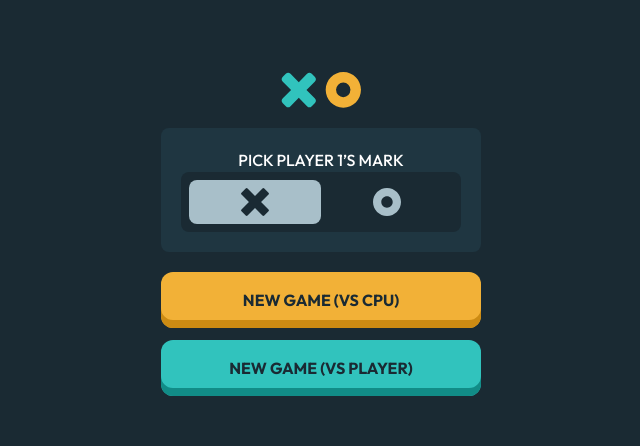
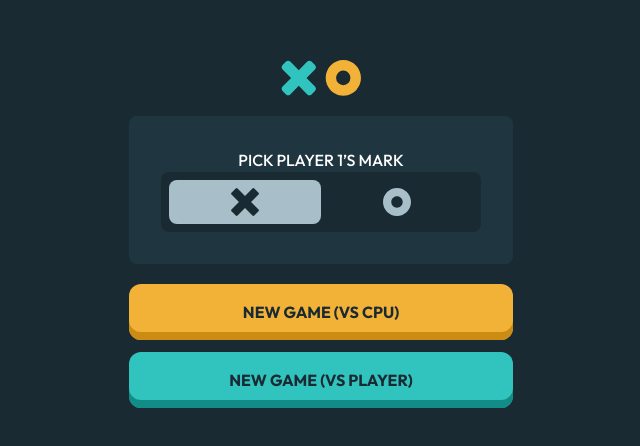
Before and after one commit to JhodaDev/tic-tac-toe, a React (Vite) app: page / in a window 1280 px wide. Shown: the part 166-612 px from the top of the page, without its empty margins (319-959 px from the left). Built offline with nearby package versions, Linux system fonts and the light colour scheme.

Commit message:
add motion

```diff
--- a/package.json
+++ b/package.json
@@ -9,6 +9,7 @@
     "preview": "vite preview"
   },
   "dependencies": {
+    "framer-motion": "^8.5.4",
     "prop-types": "^15.8.1",
     "react": "^18.2.0",
     "react-dom": "^18.2.0",
--- a/src/components/Board.jsx
+++ b/src/components/Board.jsx
@@ -1,3 +1,4 @@
+import { motion } from 'framer-motion'
 import { useEffect } from 'react'
 import { toggleModal } from '../helpers/showModal'
 import { useCpu } from '../hooks/useCpu'
@@ -23,7 +24,7 @@ export const Board = () => {
   }, [player.winners])
 
   return (
-    <div className='max-w-xs mx-auto w-full xl:max-w-md'>
+    <motion.div animate={{ x: [80, 0], opacity: [0, 1] }} transition={{ duration: 1, ease: 'easeInOut' }} className='max-w-xs mx-auto w-full xl:max-w-md'>
         <div className='grid grid-cols-3 gap-4'>
           {
             board.board.map((row, rowIndex) => (
@@ -31,7 +32,7 @@ export const Board = () => {
             ))
           }
         </div>
-        <div className='grid grid-cols-3 gap-x-4 mt-7'>
+        <motion.div animate={{ y: [250, 0] }} transition={{ duration: 1, ease: 'easeInOut' }} className='grid grid-cols-3 gap-x-4 mt-7'>
           <div className='w-full flex flex-col items-center bg-light-blue text-dark-navy py-1 xl:py-2 rounded-lg'>
             <span className='text-[14px]'>X (YOU)</span>
             <strong className='text-xl'>{player.winners.X}</strong>
@@ -44,7 +45,7 @@ export const Board = () => {
             <span className='text-[14px]'>O (CPU)</span>
             <strong className='text-xl'>{player.winners.O}</strong>
           </div>
-        </div>
-      </div>
+        </motion.div>
+      </motion.div>
   )
 }
--- a/src/components/Button.jsx
+++ b/src/components/Button.jsx
@@ -1,3 +1,4 @@
+import { motion } from 'framer-motion'
 import PropTypes from 'prop-types'
 
 const typeButtons = {
@@ -6,11 +7,11 @@ const typeButtons = {
   gray: 'bg-silver shadow-gray hover:bg-silver-hover'
 }
 
-export const Button = ({ children, type, onClick }) => {
+export const Button = ({ children, type, onClick, ...rest }) => {
   return (
-    <button className={`w-full py-4 rounded-xl transition-colors text-dark-navy font-bold ${typeButtons[type]}`} onClick={onClick}>
+    <motion.button {...rest} className={`w-full py-4 rounded-xl transition-colors text-dark-navy font-bold ${typeButtons[type]}`} onClick={onClick}>
       {children}
-    </button>
+    </motion.button>
   )
 }
 
--- a/src/components/Header.jsx
+++ b/src/components/Header.jsx
@@ -1,3 +1,4 @@
+import { motion } from 'framer-motion'
 import { useStore } from '../store/store'
 import { IconO } from './Icons/IconO'
 import { IconX } from './Icons/IconX'
@@ -13,7 +14,7 @@ export const Header = () => {
   }
 
   return (
-        <div className='max-w-xs mx-auto xl:max-w-md h-16 w-full'>
+        <motion.div animate={{ y: [-250, 0], opacity: [0, 1] }} transition={{ duration: 1, ease: 'easeInOut' }} className='max-w-xs mx-auto xl:max-w-md h-16 w-full'>
             <div className='flex justify-between items-center'>
                 <div className='w-16'>
                     <img src='/images/logo.svg' />
@@ -32,6 +33,6 @@ export const Header = () => {
                     </div>
                 </div>
             </div>
-        </div>
+        </motion.div>
   )
 }
--- a/src/pages/Start.jsx
+++ b/src/pages/Start.jsx
@@ -1,3 +1,5 @@
+import { motion } from 'framer-motion'
+import { useState } from 'react'
 import { useNavigate } from 'react-router-dom'
 import { Button } from '../components/Button'
 import { IconO } from '../components/Icons/IconO'
@@ -7,6 +9,12 @@ import { useStore } from '../store/store'
 import { handleActivePlayer } from '../utils/main'
 
 export const Start = () => {
+  const [animation, setAnimation] = useState({
+    blue: { x: [250, 0], opacity: [0, 1] },
+    yellow: { x: [-250, 0], opacity: [0, 1] },
+    board: { y: [-250, 0], opacity: [0, 1] },
+    endFunction: () => {}
+  })
   const { player, board } = useStore(state => state)
   const navigate = useNavigate()
 
@@ -17,16 +25,25 @@ export const Start = () => {
 
   const handleNewGame = (mode) => {
     board.setMode(mode)
+
+    setAnimation({
+      blue: { x: [0, 250], opacity: [1, 0] },
+      yellow: { x: [0, -250], opacity: [1, 0] },
+      board: { y: [0, -250], opacity: [1, 0] },
+      endFunction: () => {
+        console.log('ejecutando')
         navigate('/board')
       }
-
+    })
+  }
   return (
         <Layout className='flex justify-center items-center'>
-            <div className='flex flex-col items-center gap-5 max-w-xs mx-auto w-full'>
-                <div className='w-20'>
+            <div className='flex flex-col items-center gap-5 max-w-xs xl:max-w-sm mx-auto w-full'>
+                <motion.div onAnimationComplete={animation.endFunction} animate={animation.board} transition={{ duration: 1, ease: 'easeInOut' }} className='w-full'>
+                    <div className='w-20 mx-auto mb-5'>
                         <img src='/images/logo.svg' className='w-full' />
                     </div>
-                <div className='w-full bg-semi-dark-navy rounded-lg p-5 text-white text-center'>
+                    <div className='w-full bg-semi-dark-navy rounded-lg p-5 xl:p-8 text-white text-center'>
                         <p>PICK PLAYER 1’S MARK</p>
                         <div className='grid grid-cols-2 bg-dark-navy rounded-lg p-2'>
                             <div className='flex justify-center cursor-pointer active py-2 rounded-lg text-silver' onClick={(e) => handleChangePlayer(e, 'X')}>
@@ -41,9 +58,10 @@ export const Start = () => {
                             </div>
                         </div>
                     </div>
+                </motion.div>
                 <div className='w-full flex flex-col gap-3'>
-                    <Button mode='cpu' type='primary' onClick={() => handleNewGame('cpu')}>NEW GAME (VS CPU)</Button>
-                    <Button mode='player' type='secondary' onClick={() => handleNewGame('player')}>NEW GAME  (VS PLAYER)</Button>
+                    <Button animate={animation.yellow} transition={{ duration: 1, ease: 'easeInOut' }} mode='cpu' type='primary' onClick={() => handleNewGame('cpu')}>NEW GAME (VS CPU)</Button>
+                    <Button animate={animation.blue} transition={{ duration: 1, ease: 'easeInOut' }} mode='player' type='secondary' onClick={() => handleNewGame('player')}>NEW GAME (VS PLAYER)</Button>
                 </div>
             </div>
         </Layout>
```
Also changed, not shown: 1 other file (tests, documents, lock files or other folders). Lines whose indentation alone changed are shown as unchanged.
